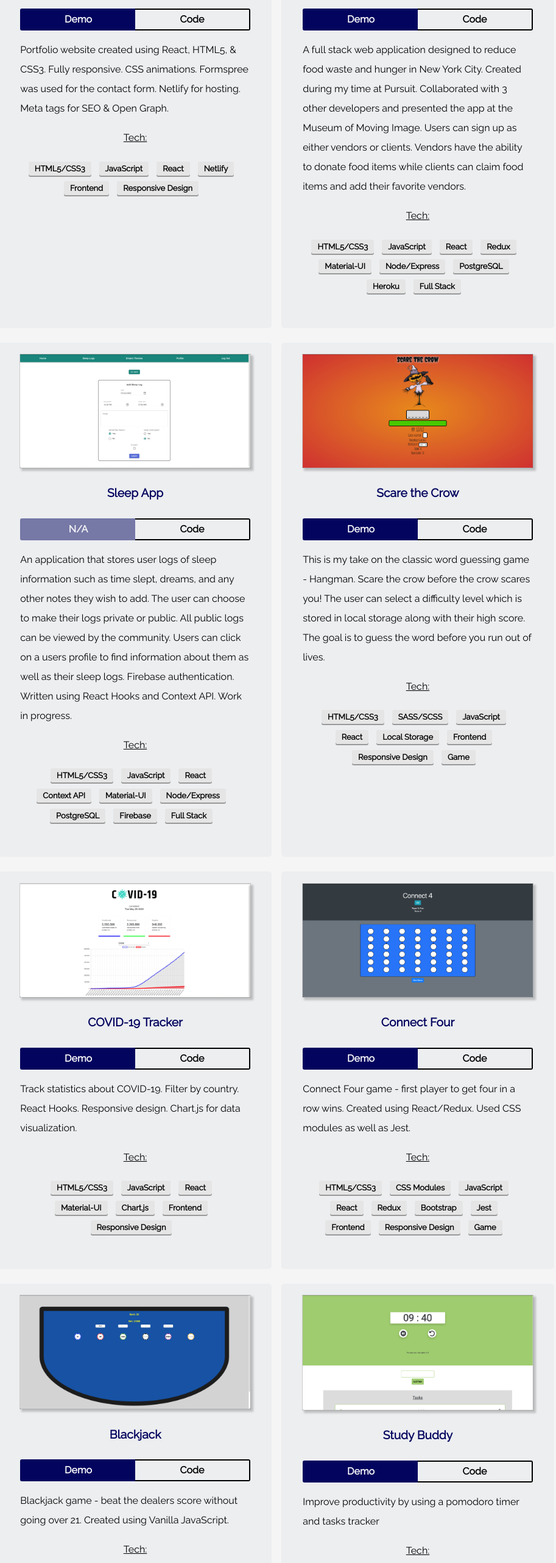
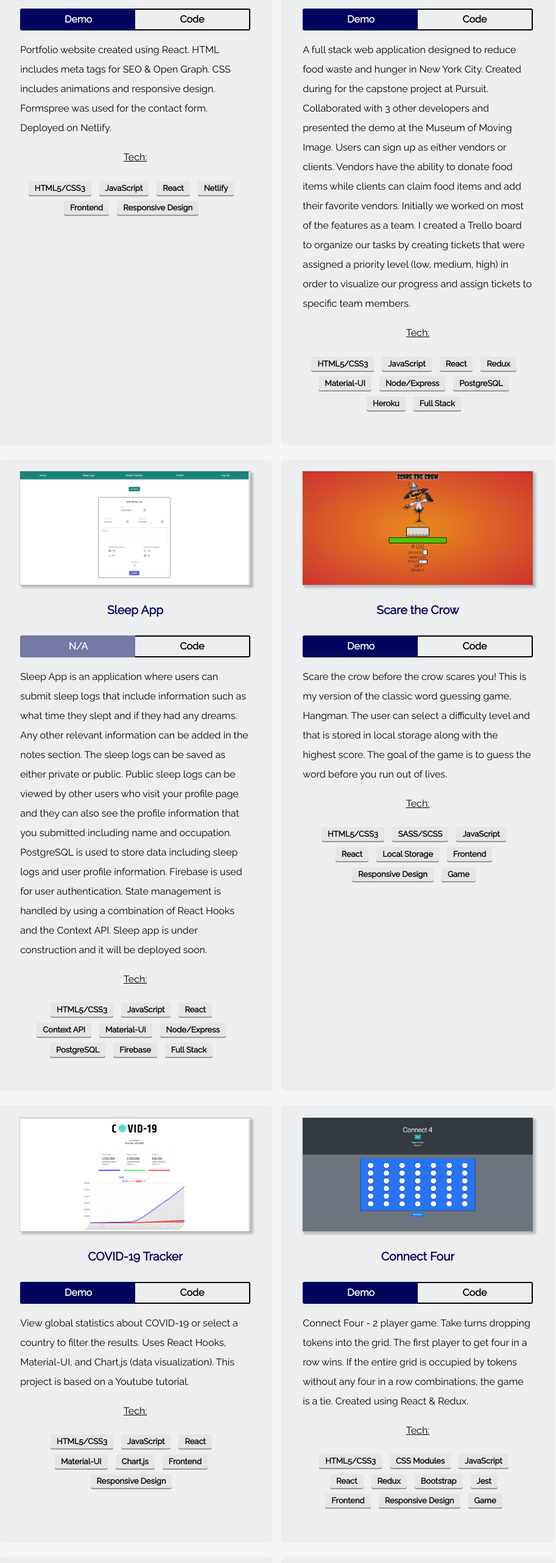
Before and after one commit to Andrew-Kil/andrewkil.com, a React (Create React App) app: page / in a window 1280 px wide. Shown: the part 3424-5987 px from the top of the page at 61% size, without its empty margins (186-1099 px from the left). Built offline with nearby package versions, Linux system fonts and the light colour scheme; some icons are missing.

Commit message:
update project description text

```diff
--- a/src/components/Portfolio/Projects/AndrewKil.js
+++ b/src/components/Portfolio/Projects/AndrewKil.js
@@ -38,9 +38,9 @@ const AndrewKil = () => {
         </div>
         <div className="project-description">
           <p>
-            Portfolio website created using React, HTML5, & CSS3. Fully
-            responsive. CSS animations. Formspree was used for the contact form.
-            Netlify for hosting. Meta tags for SEO & Open Graph.
+            Portfolio website created using React. HTML includes meta tags for
+            SEO & Open Graph. CSS includes animations and responsive design.
+            Formspree was used for the contact form. Deployed on Netlify.
           </p>
         </div>
         <p className="project-tech">Tech:</p>
--- a/src/components/Portfolio/Projects/Blackjack.js
+++ b/src/components/Portfolio/Projects/Blackjack.js
@@ -38,8 +38,8 @@ const Blackjack = () => {
         </div>
         <div className="project-description">
           <p>
-            Blackjack game - beat the dealers score without going over 21.
-            Created using Vanilla JavaScript.
+            Play Blackjack against the AI dealer - place a bet and try to beat
+            their score without going over 21. Created using Vanilla JavaScript.
           </p>
           <p className="project-tech">Tech:</p>
           <ul className="tech-tags">
--- a/src/components/Portfolio/Projects/ConnectFour.js
+++ b/src/components/Portfolio/Projects/ConnectFour.js
@@ -38,8 +38,10 @@ const ConnectFour = () => {
         </div>
         <div className="project-description">
           <p>
-            Connect Four game - first player to get four in a row wins. Created
-            using React/Redux. Used CSS modules as well as Jest.
+            Connect Four - 2 player game. Take turns dropping tokens into the
+            grid. The first player to get four in a row wins. If the entire grid
+            is occupied by tokens without any four in a row combinations, the
+            game is a tie. Created using React & Redux.
           </p>
           <p className="project-tech">Tech:</p>
           <ul className="tech-tags">
--- a/src/components/Portfolio/Projects/Covid19Tracker.js
+++ b/src/components/Portfolio/Projects/Covid19Tracker.js
@@ -38,8 +38,9 @@ const Covid19Tracker = () => {
         </div>
         <div className="project-description">
           <p>
-            Track statistics about COVID-19. Filter by country. React Hooks.
-            Responsive design. Chart.js for data visualization.
+            View global statistics about COVID-19 or select a country to filter
+            the results. Uses React Hooks, Material-UI, and Chart.js (data
+            visualization). This project is based on a Youtube tutorial.
           </p>
           <p className="project-tech">Tech:</p>
           <ul className="tech-tags">
--- a/src/components/Portfolio/Projects/SaveAPlate.js
+++ b/src/components/Portfolio/Projects/SaveAPlate.js
@@ -39,11 +39,15 @@ const SaveAPlate = () => {
         <div className="project-description">
           <p>
             A full stack web application designed to reduce food waste and
-            hunger in New York City. Created during my time at Pursuit.
-            Collaborated with 3 other developers and presented the app at the
-            Museum of Moving Image. Users can sign up as either vendors or
-            clients. Vendors have the ability to donate food items while clients
-            can claim food items and add their favorite vendors.
+            hunger in New York City. Created during for the capstone project at
+            Pursuit. Collaborated with 3 other developers and presented the demo
+            at the Museum of Moving Image. Users can sign up as either vendors
+            or clients. Vendors have the ability to donate food items while
+            clients can claim food items and add their favorite vendors.
+            Initially we worked on most of the features as a team. I created a
+            Trello board to organize our tasks by creating tickets that were
+            assigned a priority level (low, medium, high) in order to visualize
+            our progress and assign tickets to specific team members.
           </p>
           <p className="project-tech">Tech:</p>
           <ul className="tech-tags">
--- a/src/components/Portfolio/Projects/ScareTheCrow.js
+++ b/src/components/Portfolio/Projects/ScareTheCrow.js
@@ -38,11 +38,11 @@ const ScareTheCrow = () => {
         </div>
         <div className="project-description">
           <p>
-            This is my take on the classic word guessing game - Hangman. Scare
-            the crow before the crow scares you! The user can select a
-            difficulty level which is stored in local storage along with their
-            high score. The goal is to guess the word before you run out of
-            lives.
+            Scare the crow before the crow scares you! This is my version of the
+            classic word guessing game, Hangman. The user can select a
+            difficulty level and that is stored in local storage along with the
+            highest score. The goal of the game is to guess the word before you
+            run out of lives.
           </p>
           <p className="project-tech">Tech:</p>
           <ul className="tech-tags">
--- a/src/components/Portfolio/Projects/SleepApp.js
+++ b/src/components/Portfolio/Projects/SleepApp.js
@@ -33,13 +33,17 @@ const SleepApp = () => {
         </div>
         <div className="project-description">
           <p>
-            An application that stores user logs of sleep information such as
-            time slept, dreams, and any other notes they wish to add. The user
-            can choose to make their logs private or public. All public logs can
-            be viewed by the community. Users can click on a users profile to
-            find information about them as well as their sleep logs. Firebase
-            authentication. Written using React Hooks and Context API. Work in
-            progress.
+            Sleep App is an application where users can submit sleep logs that
+            include information such as what time they slept and if they had any
+            dreams. Any other relevant information can be added in the notes
+            section. The sleep logs can be saved as either private or public.
+            Public sleep logs can be viewed by other users who visit your
+            profile page and they can also see the profile information that you
+            submitted including name and occupation. PostgreSQL is used to store
+            data including sleep logs and user profile information. Firebase is
+            used for user authentication. State management is handled by using a
+            combination of React Hooks and the Context API. Sleep app is under
+            construction and it will be deployed soon.
           </p>
           <p className="project-tech">Tech:</p>
           <ul className="tech-tags">
--- a/src/components/Portfolio/Projects/StudyBuddy.js
+++ b/src/components/Portfolio/Projects/StudyBuddy.js
@@ -38,7 +38,11 @@ const StudyBuddy = () => {
         </div>
         <div className="project-description">
           <p>
-            Improve productivity by using a pomodoro timer and tasks tracker
+            This app allows the user to improve their productivity by using a
+            pomodoro timer and a todo list. The pomodoro technique uses the
+            strategy of breaking down work into intervals, typically 25 minutes,
+            followed by a short or long break. Turn off any distractions such as
+            phone, internet, and TV in order to focus on the task at hand.
           </p>
           <p className="project-tech">Tech:</p>
           <ul className="tech-tags">
```
